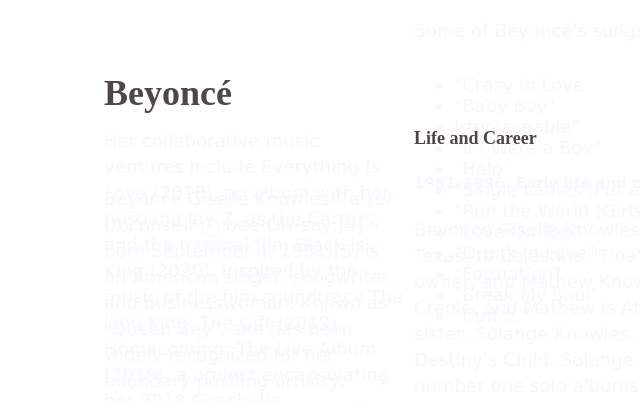
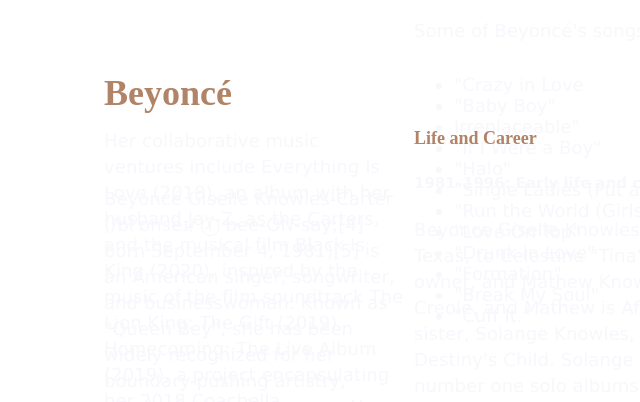
Before and after one commit to Sydneynich/umd-jour352, a plain HTML site: page wikipedia/index.html in a window 1280 px wide. Shown: the top 402 px of the page, without its empty margins (24-664 px from the left). Drawn offline with Linux system fonts and the light colour scheme.

Commit message:
Changed headers color

```diff
--- a/wikipedia/css/wikipedia.css
+++ b/wikipedia/css/wikipedia.css
@@ -8,7 +8,7 @@ h1,
 h2,
 h3{
     font-family: 'Playfair Display', serif;
-    color: #4d4845
+    color: #b18367
 }
 h1{
     font-size: 2em;
```
